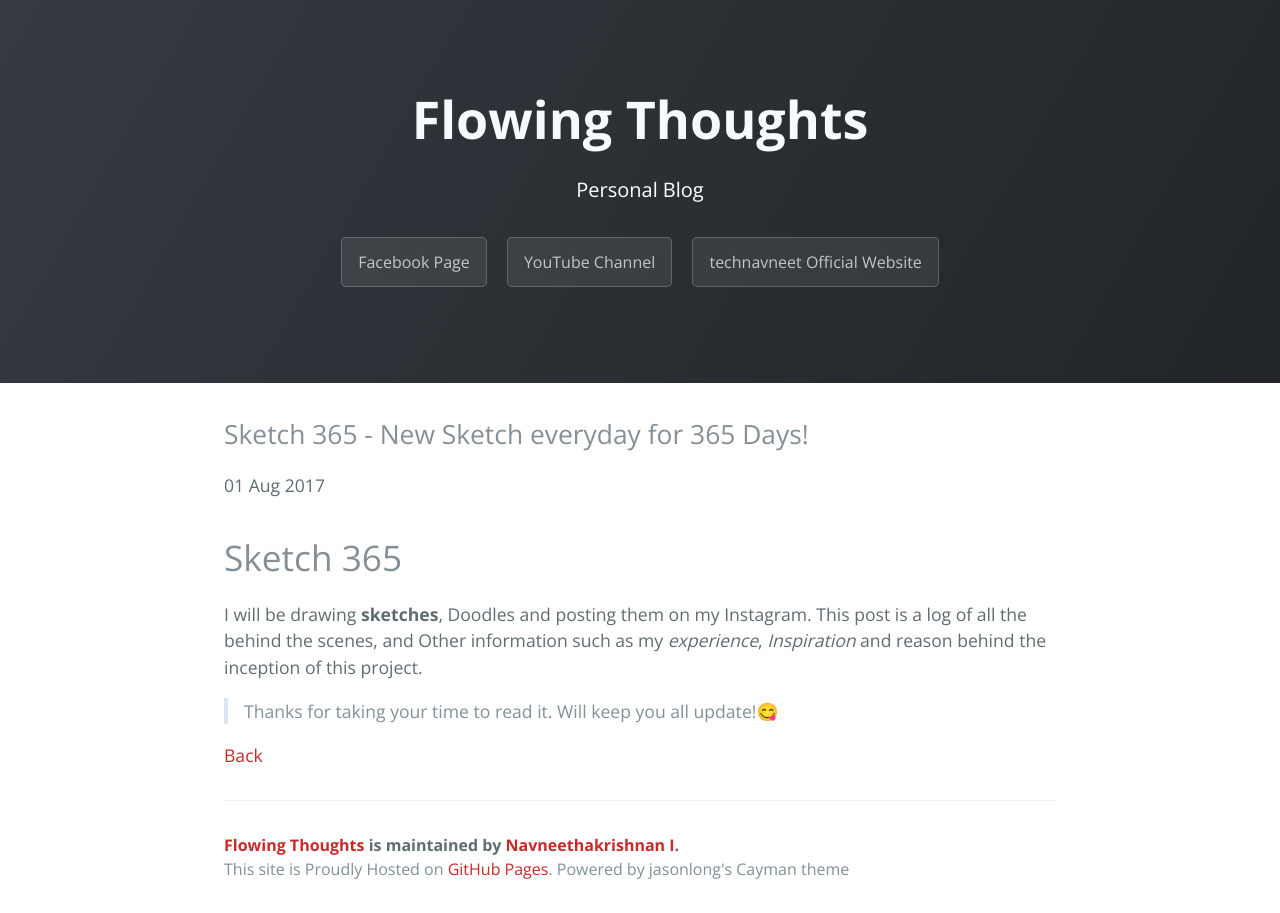
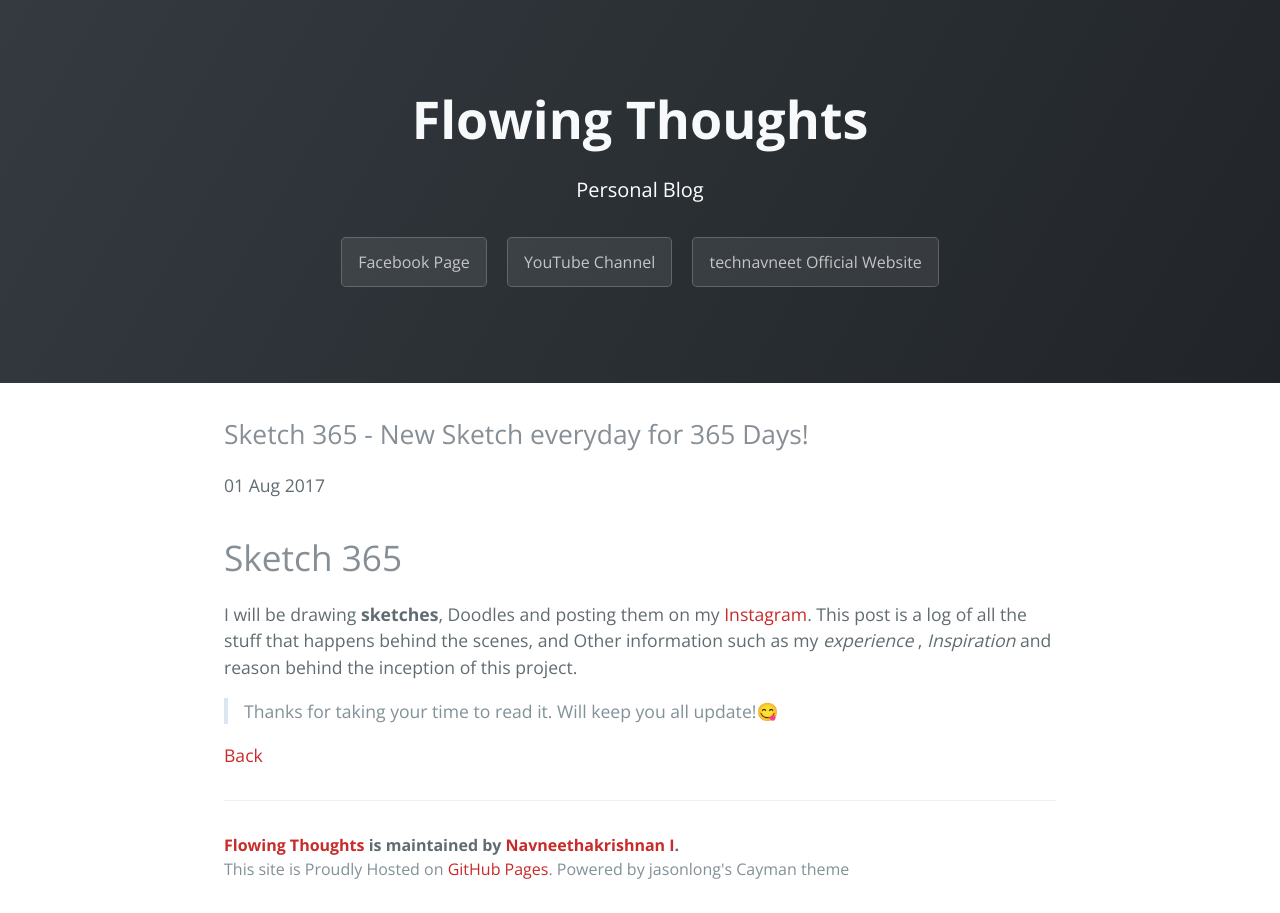
Before and after one commit to Navneet-Suresh/Navneet-Suresh.github.io, a Jekyll site: the page built from _posts/2017-08-01-Sketch-365.md, in a window 1280 px wide. Built offline with Jekyll 4.4.1, drawn with Linux system fonts in a browser that asks for light colours; nearby versions of some CDN libraries.

Commit message:
Update the post! - Sketch 365

```diff
--- a/_posts/2017-08-01-Sketch-365.md
+++ b/_posts/2017-08-01-Sketch-365.md
@@ -5,7 +5,7 @@ title: Sketch 365 - New Sketch everyday for 365 Days!
 
 # Sketch 365
 
-I will be drawing **sketches**, Doodles and posting them on my Instagram. This post is a log of all the behind the scenes, and Other information such as my _experience_, _Inspiration_ and reason behind the inception of this project.
+I will be drawing **sketches**, Doodles and posting them on my [Instagram](https://instagram.com/s4ay3nryp43d). This post is a log of all the stuff that happens behind the scenes, and Other information such as my _experience_ , _Inspiration_ and reason behind the inception of this project.
 
 
 > Thanks for taking your time to read it. Will keep you all update!😋
```
